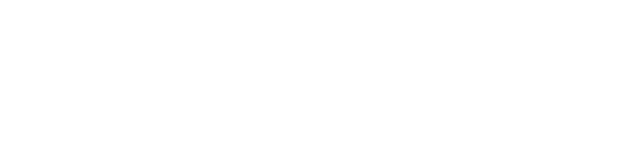
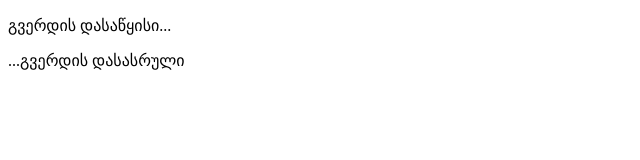
Before and after one commit to ICT37008G1-LBK-fall-2020/lab1-Nika11876, a plain HTML site: page L101/index.html in a window 1280 px wide. Shown: the whole page, without its empty margins (0-640 px from the left). Drawn offline with Linux system fonts and the light colour scheme.

Commit message:
added task one

```diff
--- a/L101/index.html
+++ b/L101/index.html
@@ -6,6 +6,12 @@
     <link rel="stylesheet" href="style.css">
   </head>
   <body>
-    <!-- page content -->
+    <p>გვერდის დასაწყისი...</p>
+    <script>
+      alert( 'უფრო რთულ რაღაცეებზე გადასვლის დროა!' );
+    </script>
+
+
+    <p>...გვერდის დასასრული</p>
   </body>
 </html>
```
